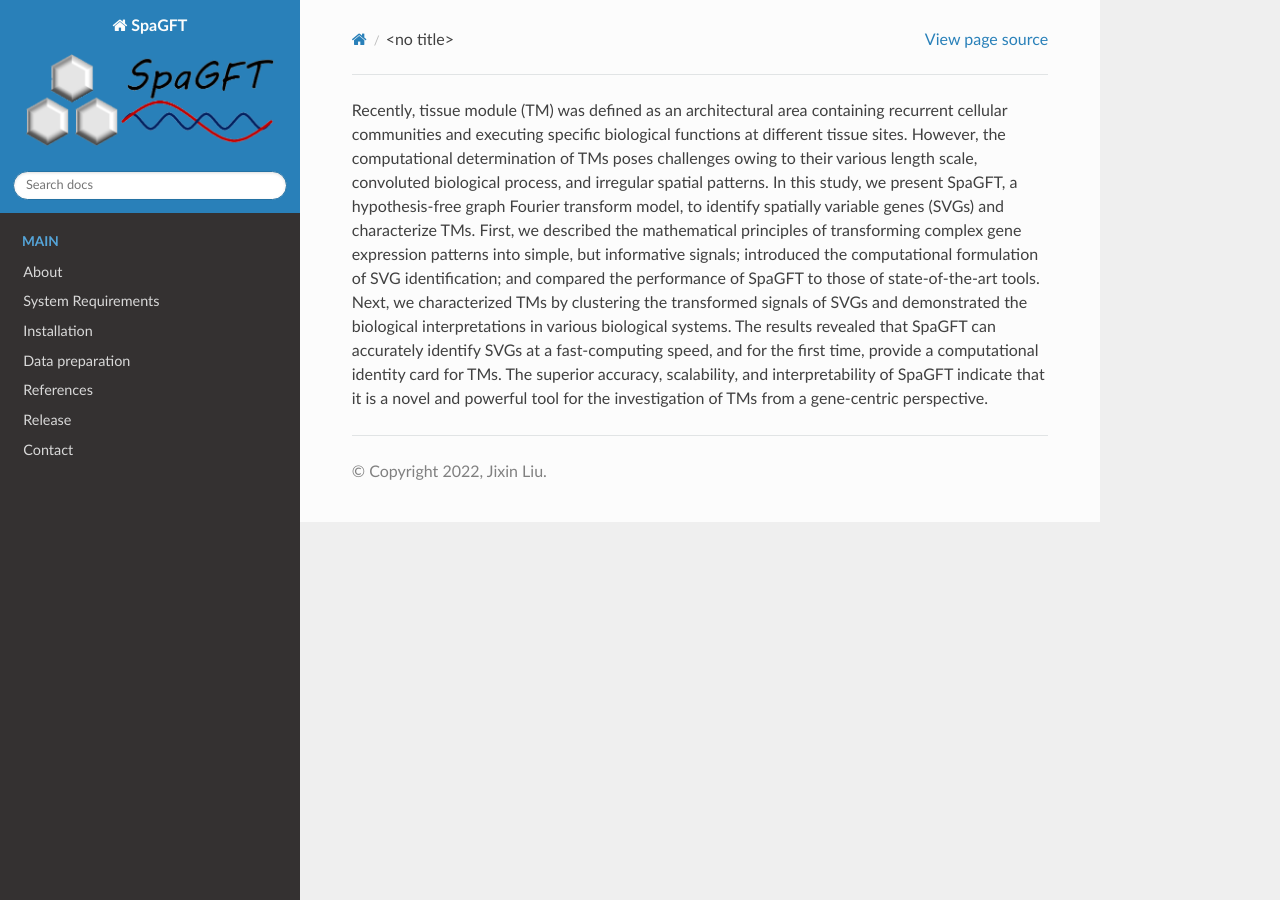
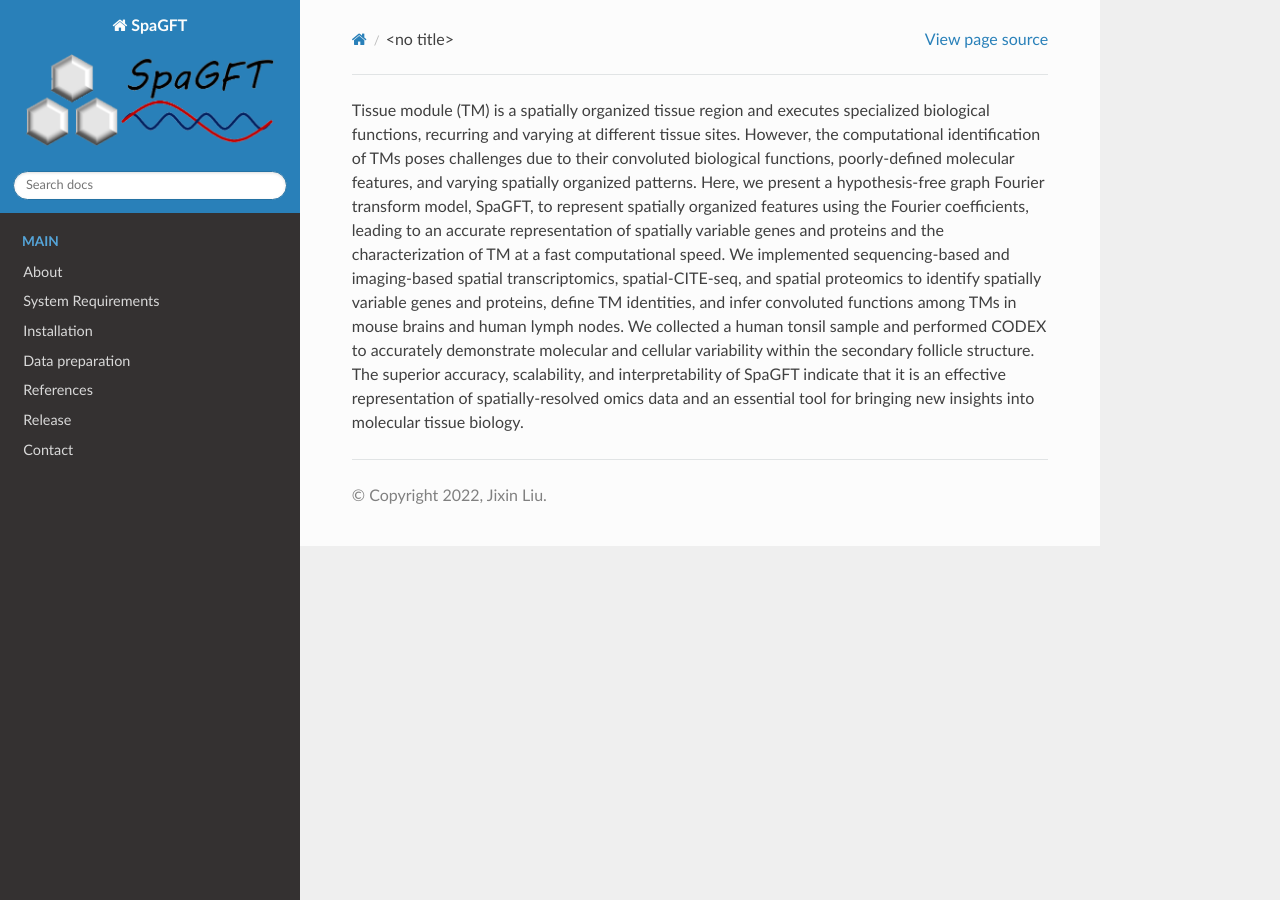
Before and after one commit to jxLiu-bio/SpaGFT, a Sphinx documentation site: the page built from source/README.md, in a window 1280 px wide. Built offline with Sphinx 7.4.7 and the Read the Docs theme 2.0.0, drawn with Linux system fonts in a browser that asks for light colours; pages that are not in the unit, such as notebooks, are missing from menus.

Commit message:
Update README.md

```diff
--- a/source/README.md
+++ b/source/README.md
@@ -1 +1 @@
-Recently, tissue module (TM) was defined as an architectural area containing recurrent cellular communities and executing specific biological functions at different tissue sites. However, the computational determination of TMs poses challenges owing to their various length scale, convoluted biological process, and irregular spatial patterns. In this study, we present SpaGFT, a hypothesis-free graph Fourier transform model, to identify spatially variable genes (SVGs) and characterize TMs. First, we described the mathematical principles of transforming complex gene expression patterns into simple, but informative signals; introduced the computational formulation of SVG identification; and compared the performance of SpaGFT to those of state-of-the-art tools. Next, we characterized TMs by clustering the transformed signals of SVGs and demonstrated the biological interpretations in various biological systems. The results revealed that SpaGFT can accurately identify SVGs at a fast-computing speed, and for the first time, provide a computational identity card for TMs. The superior accuracy, scalability, and interpretability of SpaGFT indicate that it is a novel and powerful tool for the investigation of TMs from a gene-centric perspective.
+Tissue module (TM) is a spatially organized tissue region and executes specialized biological functions, recurring and varying at different tissue sites. However, the computational identification of TMs poses challenges due to their convoluted biological functions, poorly-defined molecular features, and varying spatially organized patterns. Here, we present a hypothesis-free graph Fourier transform model, SpaGFT, to represent spatially organized features using the Fourier coefficients, leading to an accurate representation of spatially variable genes and proteins and the characterization of TM at a fast computational speed. We implemented sequencing-based and imaging-based spatial transcriptomics, spatial-CITE-seq, and spatial proteomics to identify spatially variable genes and proteins, define TM identities, and infer convoluted functions among TMs in mouse brains and human lymph nodes.  We collected a human tonsil sample and performed CODEX to accurately demonstrate molecular and cellular variability within the secondary follicle structure. The superior accuracy, scalability, and interpretability of SpaGFT indicate that it is an effective representation of spatially-resolved omics data and an essential tool for bringing new insights into molecular tissue biology.
```
